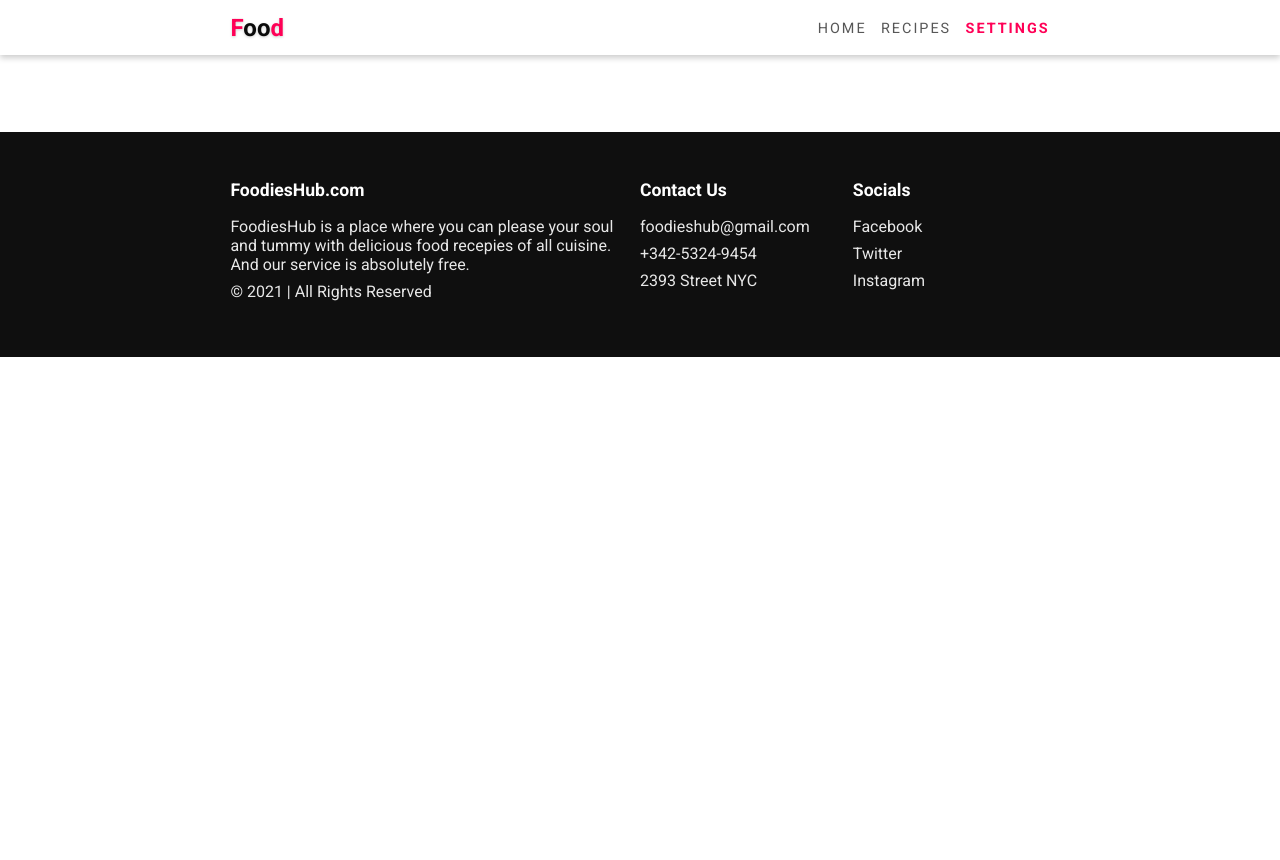
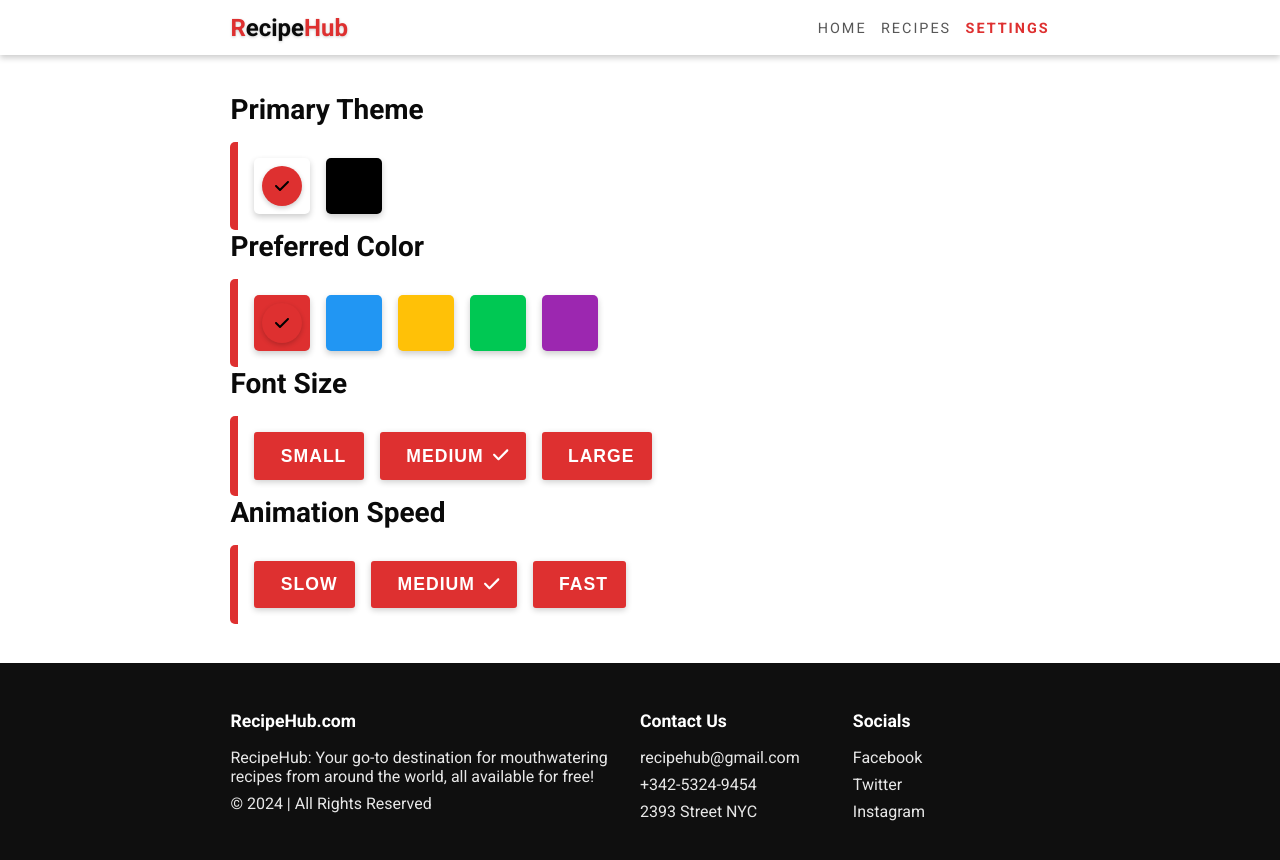
Before and after one commit to sajeedali/ReactJs-Recipe-App, a React (Vite) app: page /settings in a window 1280 px wide. Shown: the top 860 px of the page. Before the commit the page ends 800 px from the top, so only its background shows below. Built offline with nearby package versions, Linux system fonts and the light colour scheme.

Commit message:
8: Settings page along with styling and some required changes

```diff
--- a/src/components/Footer.jsx
+++ b/src/components/Footer.jsx
@@ -4,17 +4,16 @@ const Footer = () => {
   return (
     <div className="footer container">
       <div className="footer-section">
-        <p className="title">FoodiesHub.com</p>
+        <p className="title">RecipeHub.com</p>
         <p>
-          FoodiesHub is a place where you can please your soul and tummy with
-          delicious food recepies of all cuisine. And our service is absolutely
-          free.
+          RecipeHub: Your go-to destination for mouthwatering recipes from
+          around the world, all available for free!
         </p>
-        <p>&copy; 2021 | All Rights Reserved</p>
+        <p>&copy; 2024 | All Rights Reserved</p>
       </div>
       <div className="footer-section">
         <p className="title">Contact Us</p>
-        <p>foodieshub@gmail.com</p>
+        <p>recipehub@gmail.com</p>
         <p>+342-5324-9454</p>
         <p>2393 Street NYC</p>
       </div>
--- a/src/components/HeroSection.jsx
+++ b/src/components/HeroSection.jsx
@@ -19,10 +19,10 @@ const HeroSection = () => {
       <div className="col typography">
         <h1 className="title">What are we About</h1>
         <p className="info">
-          Lorem ipsum dolor sit amet, consectetur adipisicing elit. Voluptas
-          nulla sunt, molestiae maiores incidunt iusto, eveniet ad expedita
-          molestias fugiat dolorem itaque sint quam quia culpa laudantium
-          libero. Officiis, sapiente?
+          RecipeHub is a platform dedicated to satisfying both your culinary
+          cravings and soul with an array of delectable recipes spanning various
+          cuisines. Our services come at no cost, ensuring that everyone can
+          indulge in the joy of cooking without any financial barriers
         </p>
         <button className="btn">Explore now</button>
       </div>
--- a/src/components/Navbar.jsx
+++ b/src/components/Navbar.jsx
@@ -31,9 +31,9 @@ const Navbar = () => {
   return (
     <>
       <div className="navbar container">
-        <a href="#!" className="logo">
-          F<span>oo</span>d
-        </a>
+        <Link to="/" className="logo">
+          R<span>ecipe</span>Hub
+        </Link>
         <div className="nav-links">
           {links.map((link) => (
             <Link
--- a/src/pages/Settings.jsx
+++ b/src/pages/Settings.jsx
@@ -1,7 +1,190 @@
-import React from "react";
+import React, { useState, useEffect } from "react";
+import { FontAwesomeIcon } from "@fortawesome/react-fontawesome";
+import { faCheck } from "@fortawesome/free-solid-svg-icons";
 
 const Settings = () => {
-  return <div></div>;
+  const [settings, setSettings] = useState({
+    "--background-color": "#fff",
+    "--background-light": "#fff",
+    "--primary-color": "rgb(222, 48, 48)",
+    "--shadow-color": "rgba(0,0,0,0.2)",
+    "--text-color": "#0A0A0A",
+    "--text-light": "#575757",
+    "--font-size": "16px",
+    "--animation-speed": 1,
+  });
+
+  useEffect(() => {
+    const root = document.documentElement;
+    for (let key in settings) {
+      root.style.setProperty(key, settings[key]);
+    }
+  });
+
+  const [theme, setTheme] = useState("light");
+  const themes = [
+    {
+      "--background-color": "#fff",
+      "--background-light": "#fff",
+      "--shadow-color": "rgba(0,0,0,0.2)",
+      "--text-color": "#0A0A0A",
+      "--text-light": "#575757",
+    },
+    {
+      "--background-color": "rgb(29, 29, 29)",
+      "--background-light": "rgb(77, 77, 77)",
+      "--shadow-color": "rgba(0,0,0,0.2)",
+      "--text-color": "#ffffff",
+      "--text-light": "#eceaea",
+    },
+  ];
+
+  function changeTheme(i) {
+    const _theme = { ...themes[i] };
+    setTheme(i == 0 ? "light" : "dark");
+    //update settings
+    let _settings = { ...settings };
+    for (let key in _theme) {
+      _settings[key] = _theme[key];
+    }
+    setSettings(_settings);
+  }
+
+  function changeColor(i) {
+    const _color = primaryColors[i];
+    let _settings = { ...settings };
+    _settings["--primary-color"] = _color;
+    setPrimaryColor(i);
+    setSettings(_settings);
+  }
+
+  function changeFontSize(i) {
+    const _size = fontSizes[i];
+    let _settings = { ...settings };
+    _settings["--font-size"] = _size.value;
+    setFontSize(i);
+    setSettings(_settings);
+  }
+
+  function changeAnimationSpeed(i) {
+    const _speed = animationSpeeds[i];
+    let _settings = { ...settings };
+    _settings["--animation-speed"] = _speed.value;
+    setAnimationSpeed(i);
+    setSettings(_settings);
+  }
+
+  const primaryColors = [
+    "rgb(222, 48, 48)",
+    "rgb(33, 150, 243)",
+    "rgb(255, 193, 7)",
+    "rgb(0, 200, 83)",
+    "rgb(156, 39, 176)",
+  ];
+
+  const fontSizes = [
+    {
+      title: "Small",
+      value: "12px",
+    },
+    {
+      title: "Medium",
+      value: "16px",
+    },
+    {
+      title: "Large",
+      value: "20px",
+    },
+  ];
+  const animationSpeeds = [
+    {
+      title: "Slow",
+      value: 2,
+    },
+    {
+      title: "Medium",
+      value: 1,
+    },
+    {
+      title: "Fast",
+      value: 0.5,
+    },
+  ];
+  const [primaryColor, setPrimaryColor] = useState(0);
+  const [fontSize, setFontSize] = useState(1);
+  const [animationSpeed, setAnimationSpeed] = useState(1);
+
+  return (
+    <div>
+      <div className="sectiion d-block">
+        <h2>Primary Theme</h2>
+        <div className="options-container">
+          <div className="option light" onClick={() => changeTheme(0)}>
+            {theme == "light" && (
+              <div className="check">
+                <FontAwesomeIcon icon={faCheck} />
+              </div>
+            )}
+          </div>
+          <div className="option dark" onClick={() => changeTheme(1)}>
+            {theme == "dark" && (
+              <div className="check">
+                <FontAwesomeIcon icon={faCheck} />
+              </div>
+            )}
+          </div>
+        </div>
+      </div>
+      <div className="sectiion d-block">
+        <h2>Preferred Color</h2>
+        <div className="options-container">
+          {primaryColors.map((color, index) => (
+            <div
+              className="option light"
+              style={{ backgroundColor: color }}
+              onClick={() => changeColor(index)}
+            >
+              {primaryColor === index && (
+                <div className="check">
+                  <FontAwesomeIcon icon={faCheck} />
+                </div>
+              )}
+            </div>
+          ))}
+        </div>
+      </div>
+      <div className="sectiion d-block">
+        <h2>Font Size</h2>
+        <div className="options-container">
+          {fontSizes.map((size, index) => (
+            <button className="btn" onClick={() => changeFontSize(index)}>
+              <span>{size.title}</span>
+              {fontSize === index && (
+                <span>
+                  <FontAwesomeIcon icon={faCheck} />
+                </span>
+              )}
+            </button>
+          ))}
+        </div>
+      </div>
+      <div className="sectiion d-block">
+        <h2>Animation Speed</h2>
+        <div className="options-container">
+          {animationSpeeds.map((speed, index) => (
+            <button className="btn" onClick={() => changeAnimationSpeed(index)}>
+              <span>{speed.title}</span>
+              {animationSpeed === index && (
+                <span>
+                  <FontAwesomeIcon icon={faCheck} />
+                </span>
+              )}
+            </button>
+          ))}
+        </div>
+      </div>
+    </div>
+  );
 };
 
 export default Settings;
--- a/src/styles/index.scss
+++ b/src/styles/index.scss
@@ -2,7 +2,7 @@
     --background-color: #fff;
     --background-light: #fff;
     --shadow-color: rgba(0,0,0,0.2);
-    --primary-color: rgb(255, 0, 86);
+    --primary-color: rgb(222, 48, 48);
     --text-color: #0A0A0A;
     --text-light: #575757;
     --font-size: 16px;
@@ -23,6 +23,7 @@ body{
     font-size: var(--font-size);
     font-family: 'Roboto', sans-serif;
     padding-top: 55px;
+    background-color: var(--background-light);
 }
 
 a{
@@ -70,6 +71,9 @@ img{
     flex-wrap: wrap;
     align-items: center;
     margin-bottom: 3vw;
+    &.d-block{
+        display: block;
+    }
     .title{
         color: var(--text-color);
         font-size: 2.5em;
@@ -100,9 +104,55 @@ img{
 
 @import "partials/recipes-section.scss";
 
+.options-container {
+    box-shadow: 0 px 10px var(--shadow-color);
+    padding: 1em;
+    border-radius: 5px;
+    border-left: .5em solid var(--primary-color);
+    background-color: var(--background-light);
+    margin-top: 1em;
+    display: flex;
+    gap: 1em;
+    .option{
+        height: 3.5em;
+        width: 3.5em;
+        box-shadow: 0 3px 6px var(--shadow-color);
+        border-radius: 5px;
+        display: flex;
+        justify-content: center;
+        align-items: center;
+        &.light{
+            background-color: #fff;
+        }
+        &.dark{
+            background-color: #000;
+        }
+        .check{
+            height: 2.5em;
+            width: 2.5em;
+            background-color: var(--primary-color);
+            border-radius: 50%;
+            display: flex;
+            justify-content: center;
+            align-items: center;
+            box-shadow: 0 2px 5px var(--shadow-color);
+            .svg{
+                height: 1.5em;
+                width: 1.5em;
+            }
+        }
+    }
+    .btn span{
+        display: inline-block;
+        margin-left: .5em;
+    }
+}
+.d-block h2{
+    font-size: 1.75em;
+    color: var(--text-color)
+}
+
 @import "partials/footer.scss";
-
-
 
 .main {
     padding-block: 3vw;
--- a/src/styles/partials/_chef-section.scss
+++ b/src/styles/partials/_chef-section.scss
@@ -26,11 +26,12 @@
         justify-content: space-between;
         padding-bottom: .5em;
         padding-left: 1em;
+        padding-top: .5em;
     }
     .chef-card-name{
         font-size: 1.2em;
         font-weight: bold;
-        color: var(--text-color);
+        color: var(--text-color)
     }
     .chef-recipe-count, .chef-cuisine{
         font-size: 1.2em;
--- a/src/styles/partials/_recipes-section.scss
+++ b/src/styles/partials/_recipes-section.scss
@@ -4,9 +4,11 @@
     grid-gap: 1.5em;
 }
 .recipe-card{
+    isolation: isolate;
     border-radius: 10px;
     overflow: hidden;
     box-shadow: 0 5px 15px var(--shadow-color);
+    background-color: var(--background-color);
     .recipe-card-info{
         padding: 15px;
     }
```
